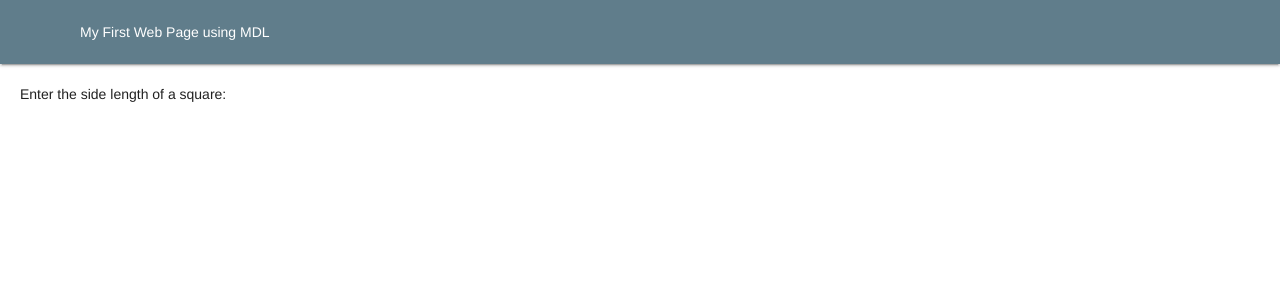
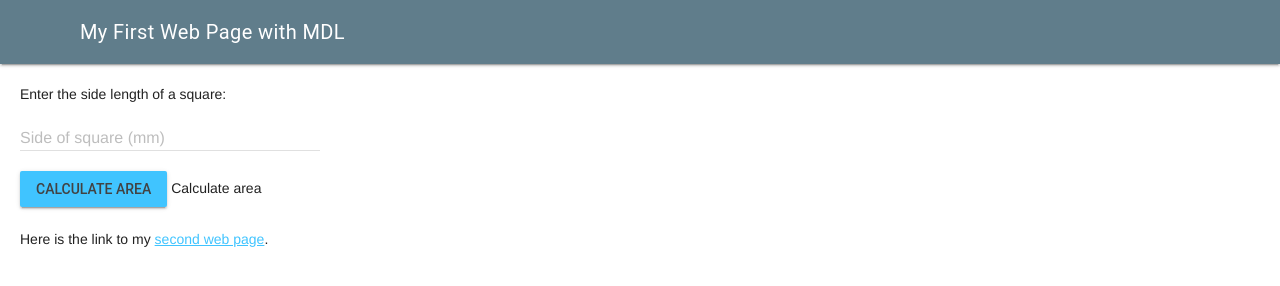
Before and after one commit to ICS20-Programming-MadeleineF/Unit1-05-HTML-MDL, a plain HTML site: page index.html in a window 1280 px wide. Drawn offline with nearby package versions, Linux system fonts and the light colour scheme.

Commit message:
i did stuph

```diff
--- a/index.html
+++ b/index.html
@@ -8,25 +8,53 @@
     <meta name="author" content="Madeleine Forgeron">
     <meta name="viewport" content="width=divice-width, initial-scale=1.0">
     <!--Google's MDL -->
+    <!-- Google's MDL -->
     <link rel="stylesheet" href="https://fonts.googleapis.com/icon?family=Material+Icons">
-     <link rel="stylesheet" href="https://code.getmdl.io/1.3.0/material.blue_grey-blue.min.css" />
-  <script defer src="https://code.getmdl.io/1.3.0/material.min.js"></script>
+    <link rel="stylesheet" href="https://code.getmdl.io/1.3.0/material.blue_grey-light_blue.min.css" />
     <title>My first webpage, with MDL</title>
   </head>
   <body>
-    <!--Google's MDL -->
+		<!-- Google's MDL -->
     <script defer src="https://code.getmdl.io/1.3.0/material.min.js"></script>
 
-    <div class = "mdl-layout mdl-js-layout mld-layout--fixed-header">
-      <!-- Web page header -->
+    <div class = "mdl-layout mdl-js-layout mdl-layout--fixed-header">
+			<!-- Web page header -->
       <header class = "mdl-layout__header">
         <div class = "mdl-layout__header-row">
-          <span class = "mdl-layout-tital">My First Web Page using MDL </span>
+          <span class = "mdl-layout-title">My First Web Page with MDL</span>
         </div>
       </header>
-     <br>
+			<br>
 
-      <!-- Container for web page content -->
+			<!-- Container for web page content -->
       <main class = "mdl-layout__content" style = "padding-left:20px">
-        <!-- Get user input -->
+				<!-- Get user input -->
         <div class = "page-content">Enter the side length of a square:</div>
+
+        <!-- Simple Textfield for Integers (not decimals)-->
+        <form action="#">
+          <div class="mdl-textfield mdl-js-textfield">
+            <!-- input pattern attribute -->
+            <input class="mdl-textfield__input" type="text" pattern="[0-9]*" id="demo-input" />
+            <!-- mdl-textfield__label -->
+            <label class="mdl-textfield__label" for="demo-input">Side of square (mm)</label>
+            <!-- class "mdl-textfield__error" -->
+            <span class="mdl-textfield__error" style = "padding-left:10px">Input is not an integer</span>
+          </div>
+        </form>
+
+        <!-- Accent-colored raised button with ripple -->
+<button class="mdl-button mdl-js-button mdl-button--raised mdl-js-ripple-effect mdl-button--accent">
+  Calculate area
+</button>
+          Calculate area
+        </button>
+        <br></br>
+				<!-- Link to second web page. -->
+        <p>
+          Here is the link to my <a href="https://rr.noordstar.me/">second web page</a>.
+        </p>
+      </main>
+    </div>
+  </body>
+</html>
```
Also changed, not shown: 1 other file.
